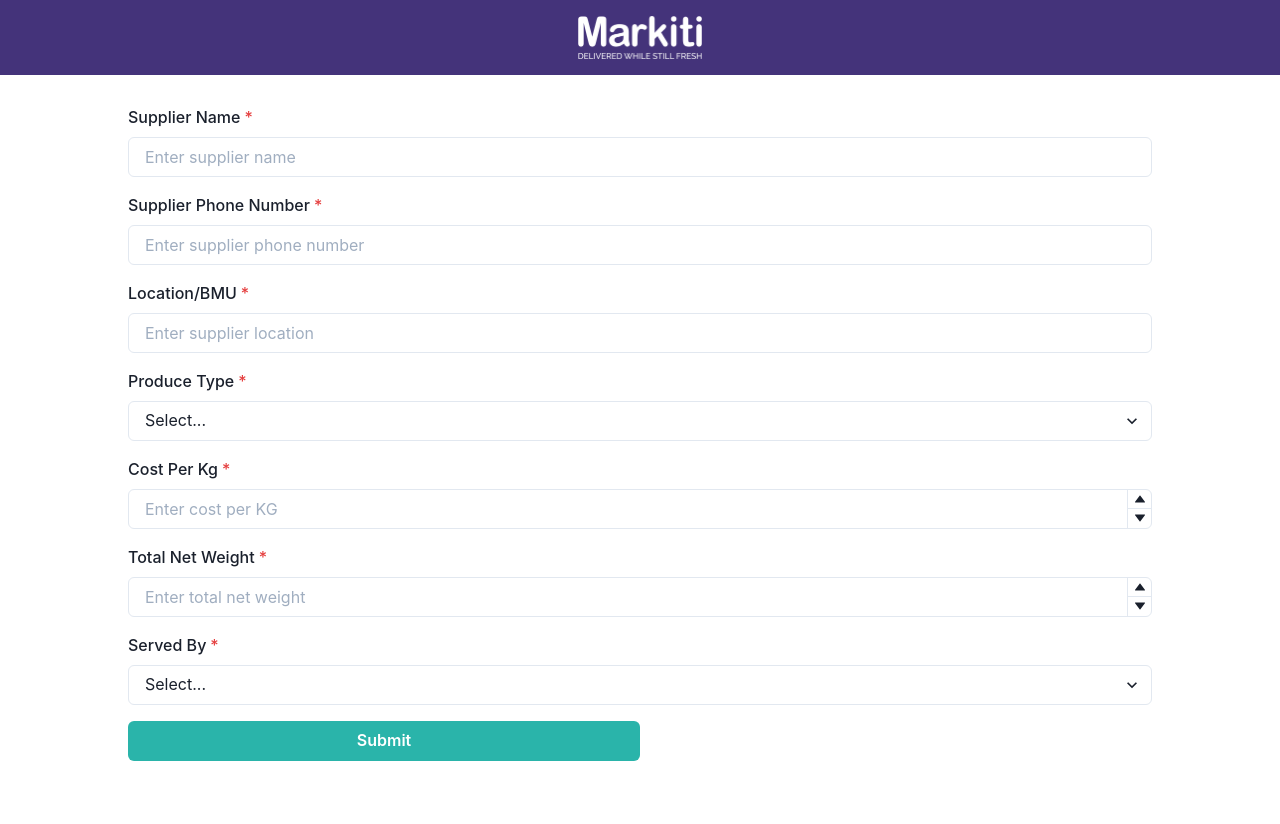
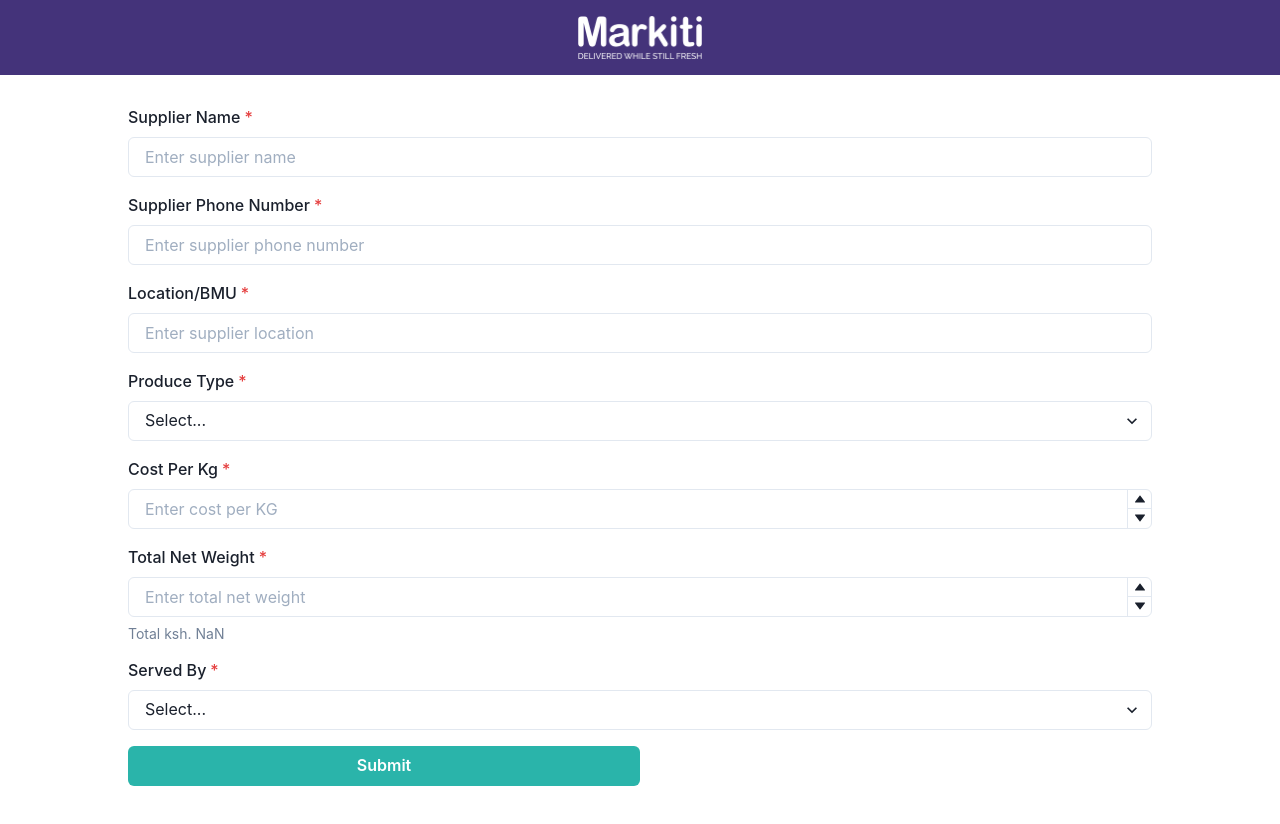
Before and after one commit to shyrynaz/raino-supplier, a React (Create React App) app: page / in a window 1280 px wide. Before the commit the page ends 801 px from the top, so only its background shows below. Built offline with nearby package versions, Linux system fonts and the light colour scheme.

Commit message:
updated favicon icon and total cost

```diff
--- a/public/index.html
+++ b/public/index.html
@@ -21,7 +21,7 @@
       work correctly both with client-side routing and a non-root public URL.
       Learn how to configure a non-root public URL by running `npm run build`.
     -->
-    <title>React App</title>
+    <title>Supplier App</title>
   </head>
   <body>
     <noscript>You need to enable JavaScript to run this app.</noscript>
--- a/src/components/Form.jsx
+++ b/src/components/Form.jsx
@@ -14,7 +14,8 @@ import {
   NumberDecrementStepper,
   HStack,
   Button,
-  Select
+  Select,
+  FormHelperText
 } from '@chakra-ui/react';
 import * as yup from 'yup';
 import { useForm } from 'react-hook-form';
@@ -22,6 +23,7 @@ import { yupResolver } from '@hookform/resolvers/yup';
 
 import { confirmAlert } from 'react-confirm-alert'; // Import
 import 'react-confirm-alert/src/react-confirm-alert.css';
+import { thousands_separators } from '../utils/formatCurrency';
 
 const schema = yup.object().shape({
   name: yup.string().required(),
@@ -37,11 +39,16 @@ const Form = () => {
   const {
     register,
     handleSubmit,
+    watch,
     formState: { errors }
   } = useForm({
     mode: 'onBlur',
     resolver: yupResolver(schema)
   });
+
+  const totalCost = watch('cost') * watch('weight');
+
+  console.log(totalCost);
 
   const onSubmit = values => {
     confirmAlert({
@@ -161,6 +168,9 @@ const Form = () => {
           </NumberInputStepper>
         </NumberInput>
         <FormErrorMessage>{errors?.weight?.message}</FormErrorMessage>
+        <FormHelperText>
+          Total ksh. {thousands_separators(totalCost)}
+        </FormHelperText>
       </FormControl>
 
       <FormControl
@@ -183,6 +193,7 @@ const Form = () => {
 
         <FormErrorMessage>{errors?.served_by?.message}</FormErrorMessage>
       </FormControl>
+
       <HStack>
         <Button
           onClick={handleSubmit(onSubmit)}
--- /dev/null
+++ b/src/utils/formatCurrency.js
@@ -0,0 +1,5 @@
+export function thousands_separators(num) {
+  var num_parts = num.toString().split('.');
+  num_parts[0] = num_parts[0].replace(/\B(?=(\d{3})+(?!\d))/g, ',');
+  return num_parts.join('.');
+}
```
Also changed, not shown: 2 other files (tests, documents, lock files or other folders).
